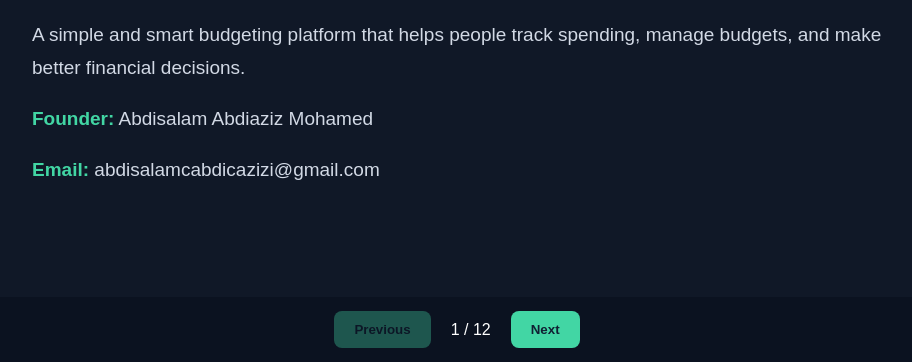
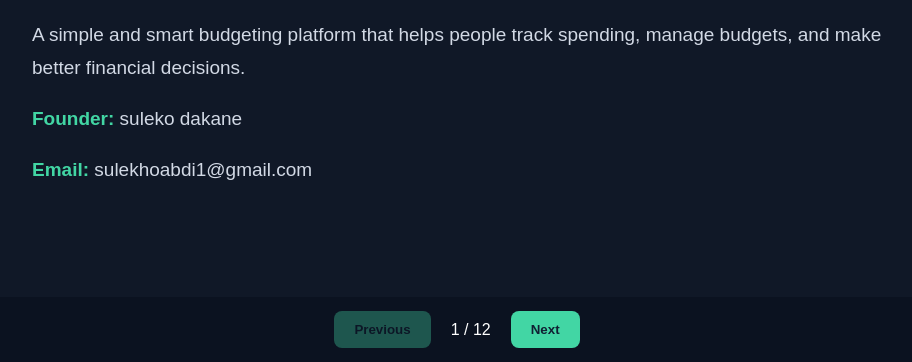
Before and after one commit to sulekhoabdi1-lab/Pitchdeck, a plain HTML site: page index.html in a window 1280 px wide. Shown: the part 438-800 px from the top of the page, without its empty margins (183-1095 px from the left). Drawn offline with Linux system fonts and the light colour scheme.

Commit message:
Update index.html

```diff
--- a/index.html
+++ b/index.html
@@ -27,15 +27,17 @@ button:disabled{opacity:.35}
 </head>
 <body>
 
+<!-- SLIDE 1: COVER -->
 <section class="slide active"><div class="content">
 <div class="tag">01 • COVER</div>
 <h1>SpendWise</h1>
 <h2>Take Control of Your Money.</h2>
 <p>A simple and smart budgeting platform that helps people track spending, manage budgets, and make better financial decisions.</p>
-<p><strong>Founder:</strong> Abdisalam Abdiaziz Mohamed</p>
-<p><strong>Email:</strong> abdisalamcabdicazizi@gmail.com</p>
+<p><strong>Founder:</strong> suleko dakane</p>
+<p><strong>Email:</strong> sulekhoabdi1@gmail.com</p>
 </div></section>
 
+<!-- SLIDE 2: PROBLEM -->
 <section class="slide"><div class="content">
 <div class="tag">02 • THE PROBLEM</div>
 <h2>Managing Money Is Hard</h2>
@@ -45,6 +47,7 @@ button:disabled{opacity:.35}
 <div class="card"><h3>Limited Awareness</h3><p>Many people discover they have overspent only when their money runs out.</p></div>
 </div></div></section>
 
+<!-- SLIDE 3: SOLUTION -->
 <section class="slide"><div class="content">
 <div class="tag">03 • THE SOLUTION</div>
 <h2>Meet SpendWise</h2>
@@ -58,6 +61,7 @@ button:disabled{opacity:.35}
 <p><strong>Our goal:</strong> Make budgeting simple, clear, and accessible.</p>
 </div></section>
 
+<!-- SLIDE 4: PRODUCT -->
 <section class="slide"><div class="content">
 <div class="tag">04 • PRODUCT</div>
 <h2>How SpendWise Works</h2>
@@ -68,6 +72,7 @@ button:disabled{opacity:.35}
 <div class="card"><div class="number">04</div><h3>Track</h3><p>Review spending and progress.</p></div>
 </div></div></section>
 
+<!-- SLIDE 5: MARKET -->
 <section class="slide"><div class="content">
 <div class="tag">05 • MARKET OPPORTUNITY</div>
 <h2>Who Needs SpendWise?</h2>
@@ -81,6 +86,7 @@ button:disabled{opacity:.35}
 <p>We will begin by validating demand among users in Kenya before expanding to other markets.</p>
 </div></section>
 
+<!-- SLIDE 6: BUSINESS MODEL -->
 <section class="slide"><div class="content">
 <div class="tag">06 • BUSINESS MODEL</div>
 <h2>How We Can Make Money</h2>
@@ -92,6 +98,7 @@ button:disabled{opacity:.35}
 <p>Pricing and willingness to pay will be tested with target users.</p>
 </div></section>
 
+<!-- SLIDE 7: COMPETITION -->
 <section class="slide"><div class="content">
 <div class="tag">07 • COMPETITION</div>
 <h2>Why SpendWise?</h2>
@@ -103,6 +110,7 @@ button:disabled{opacity:.35}
 <p><strong>Our opportunity:</strong> Build a simple, accessible experience shaped by the needs of our target users.</p>
 </div></section>
 
+<!-- SLIDE 8: GO TO MARKET -->
 <section class="slide"><div class="content">
 <div class="tag">08 • GO-TO-MARKET</div>
 <h2>How We Will Reach Users</h2>
@@ -114,6 +122,7 @@ button:disabled{opacity:.35}
 <li>Encourage referrals from satisfied users.</li>
 </ul></div></section>
 
+<!-- SLIDE 9: TRACTION -->
 <section class="slide"><div class="content">
 <div class="tag">09 • TRACTION & VALIDATION</div>
 <h2>Where We Are Now</h2>
@@ -126,17 +135,19 @@ button:disabled{opacity:.35}
 <p>We will add verified user numbers, testimonials, and results as they become available.</p>
 </div></section>
 
+<!-- SLIDE 10: TEAM -->
 <section class="slide"><div class="content">
 <div class="tag">10 • TEAM</div>
 <h2>The People Behind SpendWise</h2>
 <div class="card">
-<h3>Abdisalam Abdiaziz Mohamed — Founder</h3>
+<h3>suleko dakane — Founder</h3>
 <p>PLP learner and aspiring technology entrepreneur, working to develop a practical solution for everyday money management.</p>
-<p><strong>Email:</strong> abdisalamcabdicazizi@gmail.com</p>
+<p><strong>Email:</strong> sulekhoabdi1@gmail.com</p>
 </div>
 <p><strong>Future team needs:</strong> Software development, product design, and financial expertise.</p>
 </div></section>
 
+<!-- SLIDE 11: FINANCIALS -->
 <section class="slide"><div class="content">
 <div class="tag">11 • FINANCIAL PLAN & MILESTONES</div>
 <h2>Our Roadmap</h2>
@@ -149,6 +160,7 @@ button:disabled{opacity:.35}
 <p>Detailed costs, revenue forecasts, and milestones will be developed after user validation.</p>
 </div></section>
 
+<!-- SLIDE 12: THE ASK -->
 <section class="slide"><div class="content">
 <div class="tag">12 • THE ASK</div>
 <h2>Let's Make Money Management Easier.</h2>
@@ -156,8 +168,8 @@ button:disabled{opacity:.35}
 <p><strong>Our vision:</strong> Help more people understand their spending, manage their money, and build better financial habits.</p>
 <h1>SpendWise</h1>
 <p>Take Control of Your Money.</p>
-<p><strong>Founder:</strong> Abdisalam Abdiaziz Mohamed</p>
-<p><strong>Contact:</strong> abdisalamcabdicazizi@gmail.com</p>
+<p><strong>Founder:</strong> suleko dakane</p>
+<p><strong>Contact:</strong> sulekhoabdi1@gmail.com</p>
 </div></section>
 
 <nav>
@@ -169,20 +181,24 @@ button:disabled{opacity:.35}
 <script>
 let current=0;
 const slides=document.querySelectorAll('.slide');
+
 function show(){
 slides.forEach((s,i)=>s.classList.toggle('active',i===current));
 document.getElementById('count').textContent=(current+1)+' / '+slides.length;
 document.getElementById('prev').disabled=current===0;
 document.getElementById('next').disabled=current===slides.length-1;
 }
+
 function move(step){
 current=Math.max(0,Math.min(slides.length-1,current+step));
 show();
 }
+
 document.addEventListener('keydown',e=>{
 if(e.key==='ArrowRight')move(1);
 if(e.key==='ArrowLeft')move(-1);
 });
+
 show();
 </script>
 </body>
```
